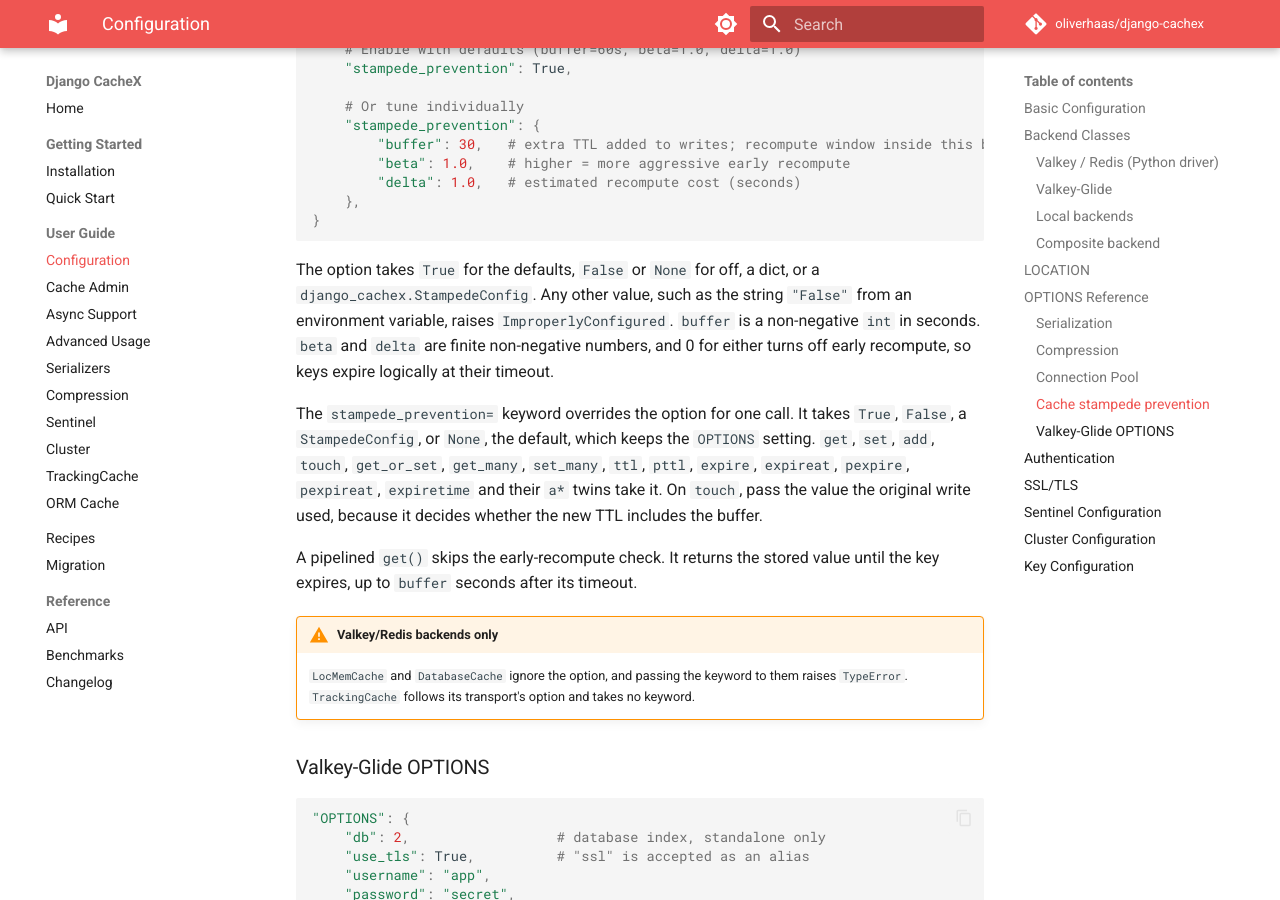
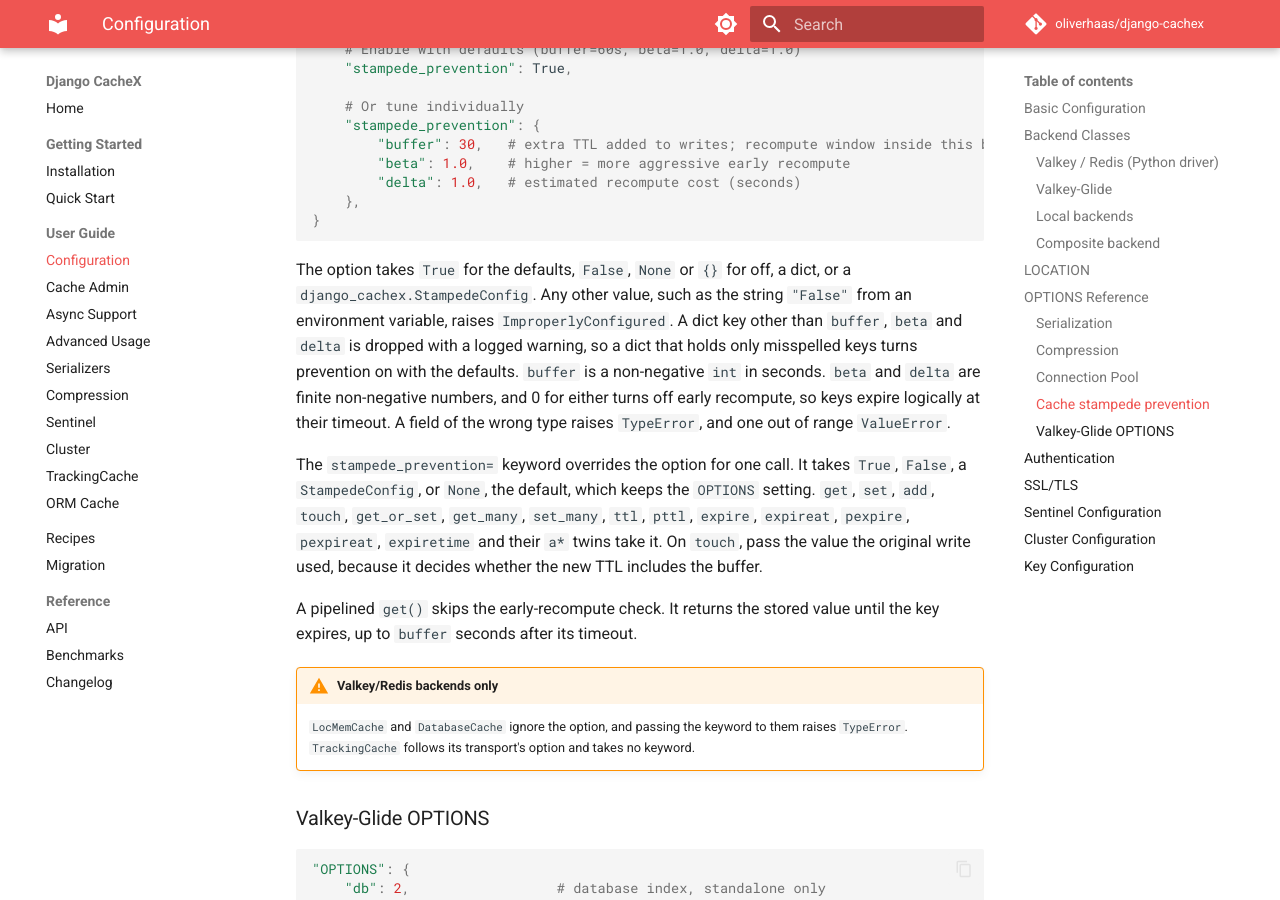
Before and after one commit to oliverhaas/django-cachex, an MkDocs documentation site: the page built from docs/user-guide/configuration.md, in a window 1280 px wide and 900 px high, scrolled down 7113 px. Built offline with MkDocs 1.6.1 and Material for MkDocs 9.7.7, drawn with Linux system fonts in a browser that asks for light colours; comment, search, counter and statistics services are not loaded; the version menu is left out.

Commit message:
docs(cache): say how the stampede option treats {} and unknown keys
The stampede section did not say that {} turns prevention off, that a
dict key other than buffer, beta and delta is dropped with a warning, so
a dict of misspelled keys means the defaults, or that a bad field value
raises TypeError or ValueError rather than ImproperlyConfigured.

````diff
--- a/docs/user-guide/configuration.md
+++ b/docs/user-guide/configuration.md
@@ -310,12 +310,15 @@
 }
 ```
 
-The option takes `True` for the defaults, `False` or `None` for off, a dict, or
-a `django_cachex.StampedeConfig`. Any other value, such as the string `"False"`
-from an environment variable, raises `ImproperlyConfigured`. `buffer` is a
-non-negative `int` in seconds. `beta` and `delta` are finite non-negative
-numbers, and 0 for either turns off early recompute, so keys expire logically
-at their timeout.
+The option takes `True` for the defaults, `False`, `None` or `{}` for off, a
+dict, or a `django_cachex.StampedeConfig`. Any other value, such as the string
+`"False"` from an environment variable, raises `ImproperlyConfigured`. A dict
+key other than `buffer`, `beta` and `delta` is dropped with a logged warning,
+so a dict that holds only misspelled keys turns prevention on with the
+defaults. `buffer` is a non-negative `int` in seconds. `beta` and `delta` are
+finite non-negative numbers, and 0 for either turns off early recompute, so
+keys expire logically at their timeout. A field of the wrong type raises
+`TypeError`, and one out of range `ValueError`.
 
 The `stampede_prevention=` keyword overrides the option for one call. It takes
 `True`, `False`, a `StampedeConfig`, or `None`, the default, which keeps the
````
Also changed, not shown: docs/reference/changelog.md (+1 -0 lines).
